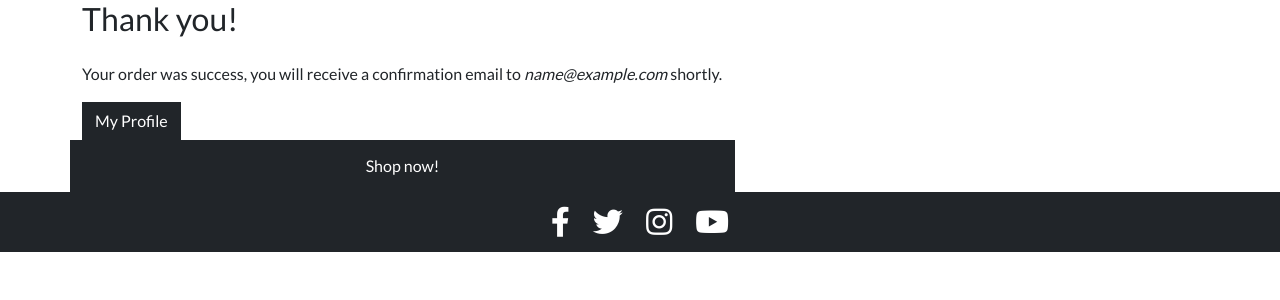
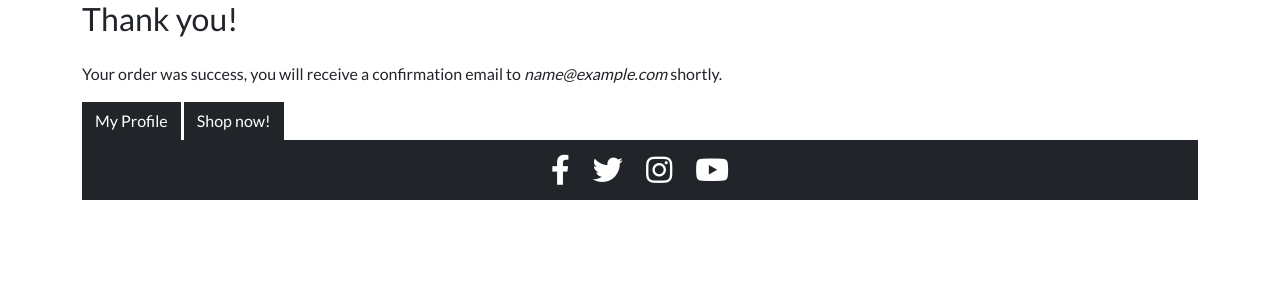
Before and after one commit to Chloe-O/Nandi-Store, a Django app: template checkout/templates/checkout/checkout_success.html in a window 1280 px wide. Shown: the part 80-380 px from the top of the page. Run offline with Django 3.2, Linux system fonts and the light colour scheme; the template is opened without the code that fills it: most values are stand-ins (such as "Sample title", 1, 10 or a date in 2020); some libraries are stand-ins or nearby versions.

Commit message:
opacity changed on ckout overlay & buttons changed

```diff
--- a/checkout/static/checkout/css/checkout.css
+++ b/checkout/static/checkout/css/checkout.css
@@ -55,7 +55,7 @@ select option[value=""] {
     left: 0;
     width: 100%;
     height: 100%;
-    background: #ffc107;
+    background: #ffc10762;
     z-index: 9999;
 }
 
--- a/checkout/templates/checkout/checkout_success.html
+++ b/checkout/templates/checkout/checkout_success.html
@@ -23,17 +23,12 @@
 
         </div>
     </div>
-    <!--Order summary-->
-    <div class="row">
-        <div class="col-12 col-lg-7">
-            <a class="btn btn-dark rounded-0" href="{% url 'profile' %}">My Profile</a>
-        </div>
-    </div>
+    <!--View profile-->
+    <a href="{% url 'profile' %}" class="btn btn-dark rounded-0">
+        <span class="font-weight-bold">My Profile</span>
+    </a>
     <!--Back to shopping-->
-    <div class="row">
-        <div class="col-12 col-lg-7 btn btn-dark rounded-0">
-            <a class="btn btn-dark rounded-0" href="{% url 'products' %}">Shop now!</a>
-        </div>
-    </div>
-        </div>
+    <a href="{% url 'products' %}" class="btn btn-dark rounded-0">
+        <span class="font-weight-bold">Shop now!</span>
+    </a>
     {% endblock %}
```
